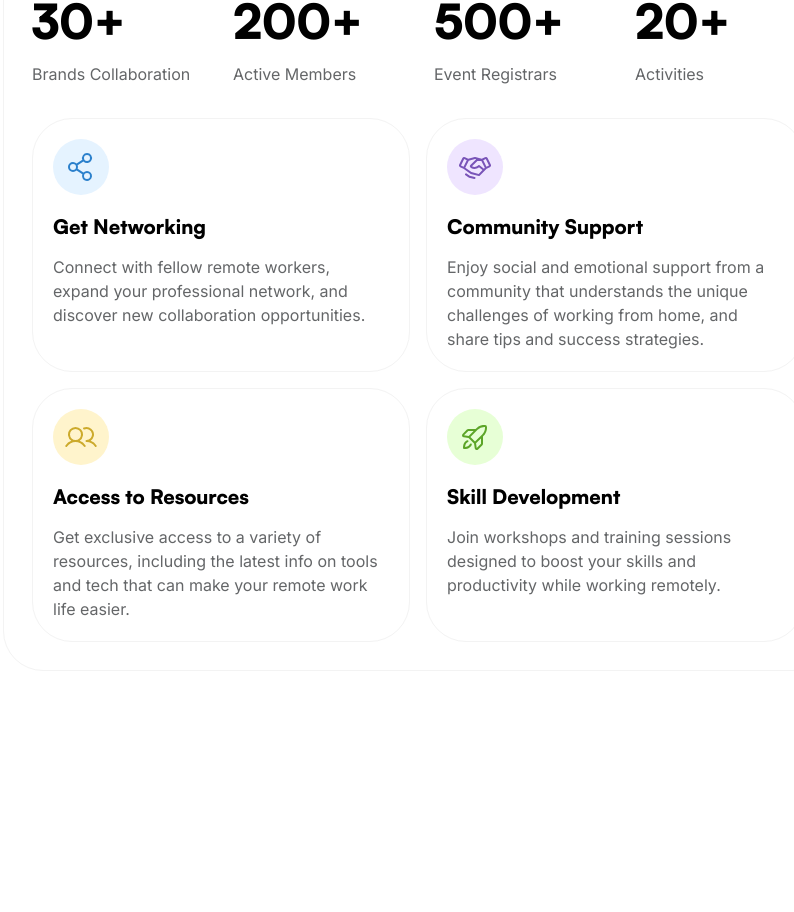
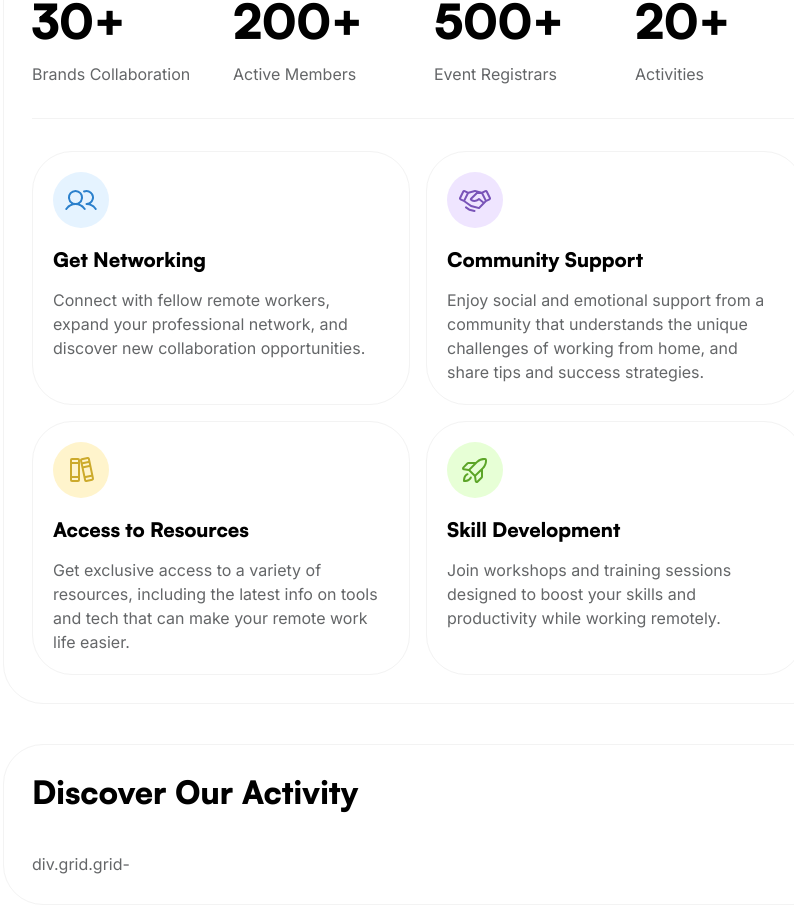
Before and after one commit to thefathdev/remote-worker-pnk, a Next.js app: page / in a window 1280 px wide. Shown: the part 924-1836 px from the top of the page, without its empty margins (347-1141 px from the left). Built offline with nearby package versions, Linux system fonts and the light colour scheme.

Commit message:
Add Activity component and update About section icons

```diff
--- a/src/app/page.tsx
+++ b/src/app/page.tsx
@@ -1,4 +1,5 @@
 import { About } from "@/components/home/about";
+import { Activity } from "@/components/home/activity";
 import { Hero } from "@/components/home/hero";
 import { NavMenu } from "@/components/nav-menu";
 
@@ -11,6 +12,7 @@ export default function Home() {
       <div className="h-[300vh] pt-20 pr-[6.25rem] space-y-10 pb-[6.25rem]">
         <Hero />
         <About />
+        <Activity />
       </div>
     </div>
   );
--- a/src/components/home/about.tsx
+++ b/src/components/home/about.tsx
@@ -1,9 +1,4 @@
-import {
-  PiHandshake,
-  PiRocketLaunch,
-  PiShareNetwork,
-  PiUsers,
-} from "react-icons/pi";
+import { PiBooks, PiHandshake, PiRocketLaunch, PiUsers } from "react-icons/pi";
 
 const STATS = [
   { label: "Brands Collaboration", value: "30+" },
@@ -16,7 +11,7 @@ const FEATURES = [
   {
     title: "Get Networking",
     desc: "Connect with fellow remote workers, expand your professional network, and discover new collaboration opportunities.",
-    icon: <PiShareNetwork className="text-[#2B80CC] size-8" />,
+    icon: <PiUsers className="text-[#2B80CC] size-8" />,
     backgroundColor: "#E5F3FF",
   },
   {
@@ -28,7 +23,7 @@ const FEATURES = [
   {
     title: "Access to Resources",
     desc: "Get exclusive access to a variety of resources, including the latest info on tools and tech that can make your remote work life easier.",
-    icon: <PiUsers className="text-[#CCAA2C] size-8" />,
+    icon: <PiBooks className="text-[#CCAA2C] size-8" />,
     backgroundColor: "#FFF4CC",
   },
   {
@@ -67,6 +62,8 @@ export function About() {
         ))}
       </div>
 
+      <div className="w-full h-px bg-[#F3F3F3]"></div>
+
       <div className="grid grid-cols-2 gap-4">
         {FEATURES.map(({ title, desc, icon, backgroundColor }) => (
           <div
--- /dev/null
+++ b/src/components/home/activity.tsx
@@ -0,0 +1,35 @@
+"use client";
+
+const ACTIVITIES = [
+  {
+    name: "We Work",
+    desc: "A place to work together every WEdnesday",
+    imageSrc: "/activities/we-work.png",
+  },
+  {
+    name: "Remote Meetup",
+    desc: "When you need someone guidances and perspective and proffesionals in their fields",
+    imageSrc: "/activities/remote-meetup.png",
+  },
+  {
+    name: "Remote Talks",
+    desc: "When great speakers meet amazin audience.",
+    imageSrc: "/activities/remote-talks.png",
+  },
+  {
+    name: "Edutaiment",
+    desc: "Sharing knowledge through our platforms.",
+    imageSrc: "/activities/edutaiment.png",
+  },
+];
+
+export function Activity() {
+  return (
+    <div className="p-7 flex flex-col gap-10 border border-[#F3F3F3] rounded-[2.5rem]">
+      <h2 className="font-satoshi font-bold text-[2rem] leading-[1.2] text-black">
+        Discover Our Activity
+      </h2>
+      div.grid.grid-
+    </div>
+  );
+}
--- a/src/components/home/cta-button.tsx
+++ b/src/components/home/cta-button.tsx
@@ -11,7 +11,7 @@ export function CtaButton() {
         fill="none"
         xmlns="http://www.w3.org/2000/svg"
       >
-        <g clip-path="url(#clip0_91_72)">
+        <g clipPath="url(#clip0_91_72)">
           <path
             d="M4.25 20.25H20.75"
             stroke="white"
```
